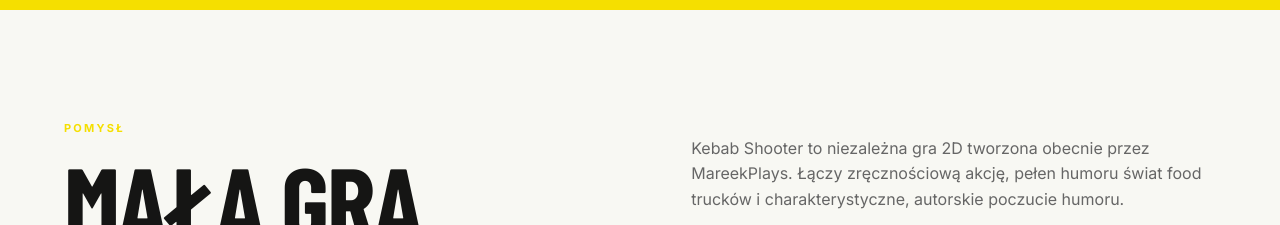
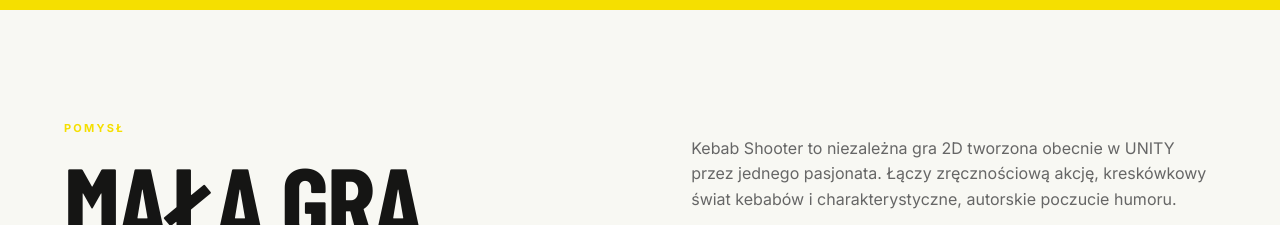
Before and after one commit to MareekPlays/mareekplays.github.io, a plain HTML site: page pl/kebab-shooter.html in a window 1280 px wide. Shown: the part 960-1185 px from the top of the page. Drawn offline with nearby package versions, Linux system fonts and the light colour scheme; a web font is replaced by a local one.

Commit message:
Refine Polish Kebab Shooter description

```diff
--- a/pl/kebab-shooter.html
+++ b/pl/kebab-shooter.html
@@ -13,7 +13,7 @@
   <header class="site-header"><a class="brand" href="../index.html"><img src="../assets/images/avatar-yellow.jpg" alt="MareekPlays logo"><span>MAREEK<span>PLAYS</span></span></a><nav aria-label="Main navigation"><a href="../index.html#focus">Tematyka</a><a href="../index.html#videos">Filmy</a><a href="../index.html#contact">Kontakt</a></nav><a class="header-cta" href="../index.html">Powrót</a></header>
   <main>
     <section class="game-hero"><div><p class="eyebrow">ORYGINALNY PROJEKT MAREEKPLAYS • ANDROID • WCZESNA WERSJA TESTOWA</p><h1>Kebab<br><span>Shooter.</span></h1><p>Szybko, kolorowa gra akcji 2D o kebabach!, przetrwaj ten chaos w swoim food trucku, zbieraj najwyższy wynik oraz monety aby ulepszać pojazd i siać zniszczenie!— trwają wczesne testy na platformie Android.</p><a class="button button-yellow" href="https://youtu.be/QDd8x8aXPLo" target="_blank" rel="noreferrer">Zobacz gameplay ↗</a></div><img src="../assets/images/kebab-android-menu.jpg" alt="Kebab Shooter uruchomiony na telefonie z Androidem"></section>
-    <section class="game-content section-pad"><div><p class="eyebrow">POMYSŁ</p><h2>Mała gra.<br><span>Wielki smak.</span></h2></div><div class="game-copy"><p>Kebab Shooter to niezależna gra 2D tworzona obecnie przez MareekPlays. Łączy zręcznościową akcję, pełen humoru świat food trucków i charakterystyczne, autorskie poczucie humoru.</p><p>Pierwszą planowaną platformą jest Android. Obecny build jest testowany na urządzeniach mobilnych, a gameplay, sterowanie i balans nadal są rozwijane.</p><div class="meta"><span>AKCJA</span><span>ANDROID</span><span>WCZESNE BUILDY TRAFIŁY DO TESTÓW</span></div></div></section>
+    <section class="game-content section-pad"><div><p class="eyebrow">POMYSŁ</p><h2>Mała gra.<br><span>Wielki smak.</span></h2></div><div class="game-copy"><p>Kebab Shooter to niezależna gra 2D tworzona obecnie w UNITY przez jednego pasjonata. Łączy zręcznościową akcję, kreskówkowy świat kebabów i charakterystyczne, autorskie poczucie humoru.</p><p>Pierwszą planowaną platformą jest Android. Obecny build jest testowany na urządzeniach mobilnych, a gameplay, sterowanie i balans nadal są rozwijane.</p><div class="meta"><span>AKCJA</span><span>ANDROID</span><span>WCZESNE BUILDY TRAFIŁY DO TESTÓW</span></div></div></section>
     <section class="gallery section-pad"><p class="eyebrow">TESTOWY BUILD NA ANDROIDZIE</p><h2>Zobacz <span>świat.</span></h2><div class="gallery-grid"><img src="../assets/images/kebab-android-game.jpg" alt="Kebab Shooter — gameplay na telefonie z Androidem"><img src="../assets/images/kebab-android-level2.jpg" alt="Kebab Shooter — gameplay z drugiego poziomu"><img src="../assets/images/kebab-android-level1.jpg" alt="Kebab Shooter — gameplay z wczesnego buildu na Androidzie"><img src="../assets/images/kebab-shooter-gameplay.png" alt="Gameplay Kebab Shooter z wczesnego buildu"></div></section>
     <section class="roadmap section-pad"><p class="eyebrow">CO DALEJ</p><h2>Następne<br><span>etapy.</span></h2><div class="roadmap-list"><div><b>01</b><span>Testy wczesnego buildu na Androidzie</span></div><div><b>02</b><span>Dopracowanie gameplayu i sterowania</span></div><div><b>03</b><span>Plany kolejnych platform</span></div></div><p class="roadmap-note">Planowane jest wydanie gry na PC i Steam Deck</p></section>
   </main>
```
